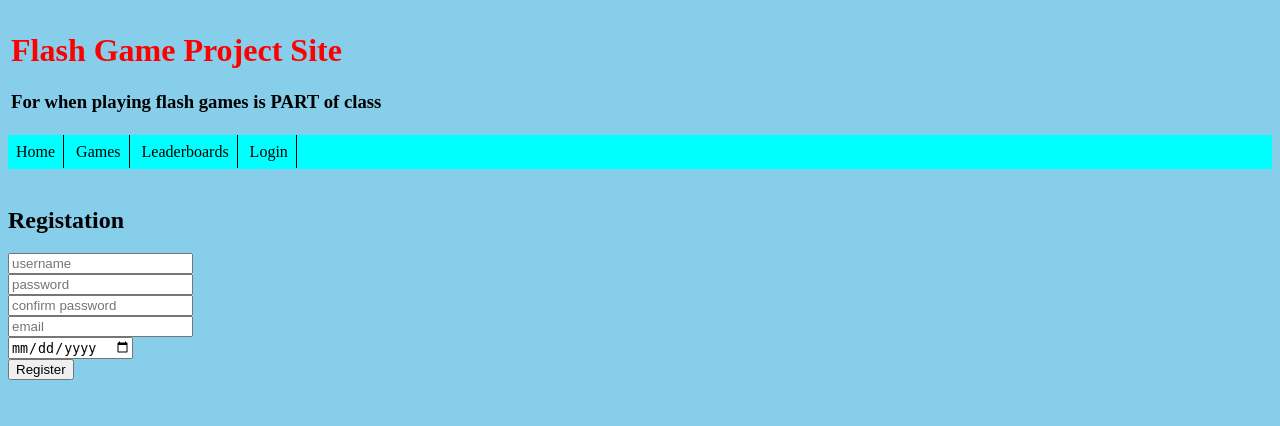
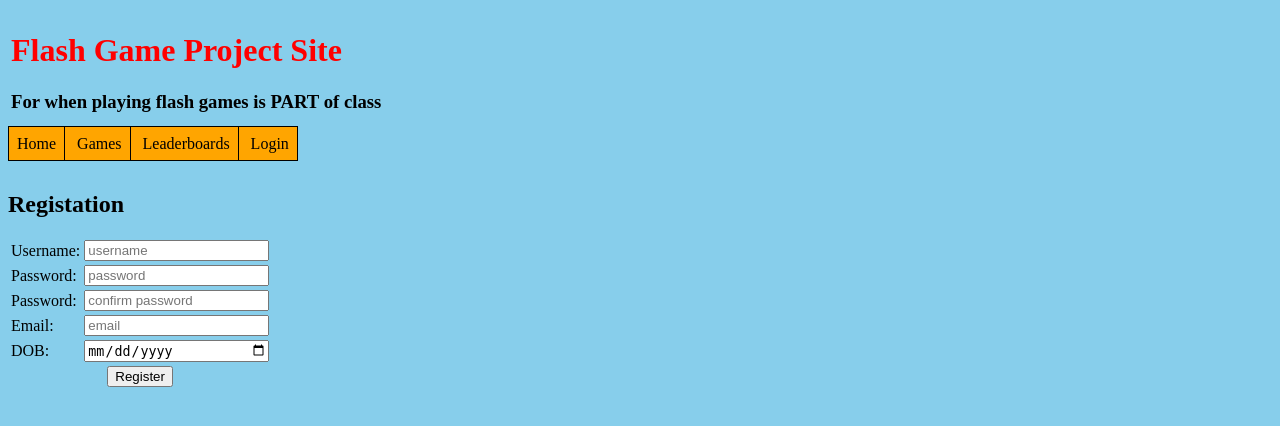
Before and after one commit to JoeyShapiro/ITS362ProjectRealReal, a PHP site: page /ITS362ProjectRealReal/register.php in a window 1280 px wide. Shown: the top 426 px of the page. Run offline with PHP 8.4, Linux system fonts and the light colour scheme.

Commit message:
Modified registration page design/layout

```diff
--- a/css/styles.css
+++ b/css/styles.css
@@ -23,8 +23,20 @@ h1 {
   margin-right: auto;
   width: 100%;
 }
+#gameSelection table, #gameSelection th, #gameSelection tr, #gameSelection td{
+  border: 1px solid black;
+  text-align: center;
+}
 
-table, th, tr, td{
+#top-game1 table, #top-game1 th, #top-game1 tr, #top-game1 td{
+  border: 1px solid black;
+  text-align: center;
+}
+#top-game2 table, #top-game2 th, #top-game2 tr, #top-game2 td{
+  border: 1px solid black;
+  text-align: center;
+}
+#top-game3 table, #top-game3 th, #top-game3 tr, #top-game3 td{
   border: 1px solid black;
   text-align: center;
 }
@@ -34,10 +46,11 @@ table, th, tr, td{
 }
 
 #headerNav {
-  display: block;
+  display: inline;
   padding: 8px 0px;
-  background-color: #00FFFF;
+  background-color: orange;
   color: black;
+  border: 1px solid black;
 }
 
 #headerNav a {
@@ -49,11 +62,16 @@ table, th, tr, td{
   border-right: 1px solid black;
 }
 
+#headerNav a:last-child {
+  border-right: 0px;
+}
+
 #headerNav a:hover {
   color: red;
 }
 
 #motd {
   background-color: #1877F2;
-  padding: 3px;
+  padding-left: 10px;
+  border: 2px solid black;
 }
--- a/header.php
+++ b/header.php
@@ -20,14 +20,14 @@ require('includes/config.inc.php');
         if(isset($_SESSION['id'])){
         	echo('
 		<a href="http://'.BASE_URL.'logout.php">Log Out</a>
-		</nav><br />
+		</nav><br /><br />
 		<body>
         	');
         }
         else {
         	echo('
         	<a href="http://'.BASE_URL.'loginpage.php">Login</a>
-   		 </nav><br />
+   		 </nav><br /><br />
    		 <body>
    		 ');
 	 }
--- a/html/lib.html
+++ b/html/lib.html
@@ -17,7 +17,6 @@
 </script>
 <link rel="stylesheet" href="../css/styles.css">
 </head>
-
 <div id="gameSelection">
 	<table cellspacing="20">
 	    <tr>
--- a/register.php
+++ b/register.php
@@ -17,7 +17,7 @@ include('header.php');
 		   		// validate
 			    	// check for empty string
 			    	if($value == '') {
-					$errorstr = $errorstr . $name . ' missing field,';
+					$errorstr = $errorstr . $name . ' missing field, ';
 			    	}
 
 			    	// set the value to variable
@@ -53,7 +53,7 @@ include('header.php');
 		$result = $stmt->get_result();
 		$user = $result->fetch_assoc();
 		if($user != '') {
-			$errorstr = $errorstr . ' user with name or email,';
+			$errorstr = $errorstr . ' user with name or email';
 		}
 
 		// hash password
@@ -91,19 +91,21 @@ include('header.php');
 		    	echo($errorstr);
 		    	echo('
 				<form action="register.php" method="GET">
-			    	<input type="submit" value="Re-Register :(">
+			    	<input type="submit" value="Try Again :(">
 				</form>
 		    	');
 		}
 	} else { // when sent from login page
         	echo('
 		    	<form action="register.php" method="POST">
-		        	<input type="text" name="username" placeholder="username" title="Please enter a username."/><br/>
-		        	<input type="password" name="password" placeholder="password" title="Please enter a password."/><br/>
-		        	<input type="password" name="conpass" placeholder="confirm password" title="Please confirm your password."/><br/>
-		        	<input type="email" name="email" placeholder="email" title="Please enter an email address."/><br/>
-		        	<input type="date" id="date" name="birth" placeholder="birthdate" title="Please enter a date."/><br/>
-		        	<input type="submit" id="regsubmit" name="regsubmit" value="Register" /><br/>
+		    	<table style="border: 0px;">
+		    	<tr><td>Username:</td><td><input type="text" name="username" placeholder="username" title="Please enter a username."/></td></tr>
+		        <tr><td>Password:</td><td><input type="password" name="password" placeholder="password" title="Please enter a password."/></td></tr>
+		        <tr><td>Password:</td><td><input type="password" name="conpass" placeholder="confirm password" title="Please confirm your password."/></td></tr>
+		        <tr><td>Email:</td><td><input type="email" name="email" placeholder="email" title="Please enter an email address."/></td></tr>
+		        <tr><td>DOB:</td><td><input type="date" id="date" name="birth" placeholder="birthdate" title="Please enter a date." style="width: 100%"/></td></tr>
+		        <tr><td colspan="2" style="text-align: center"><input type="submit" id="regsubmit" name="regsubmit" value="Register"/></td></tr>
+		        </table>
 		    	</form>
         	');
     	}
```
Also changed, not shown: index.html (deleted, +0 -15 lines), index.php (+4 -3 lines).
